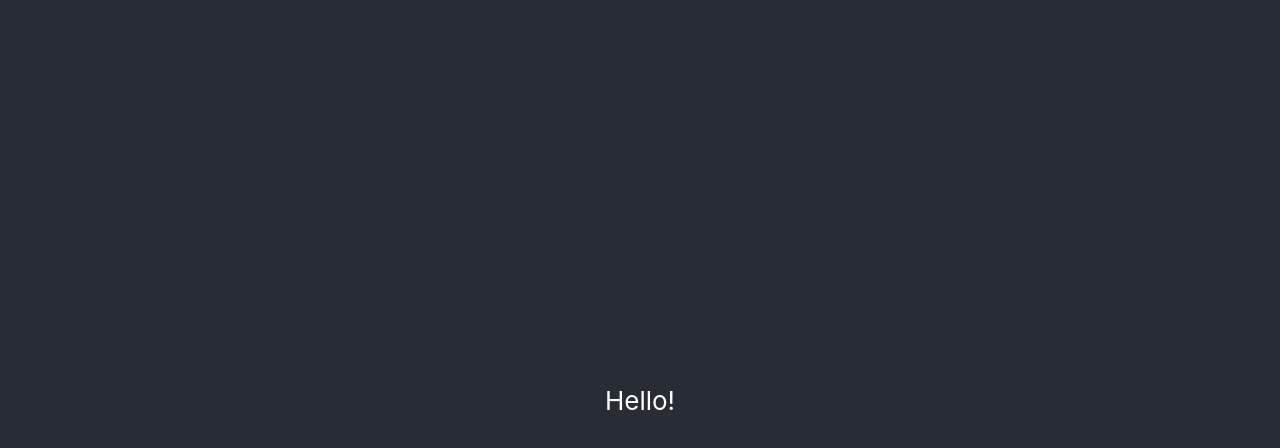
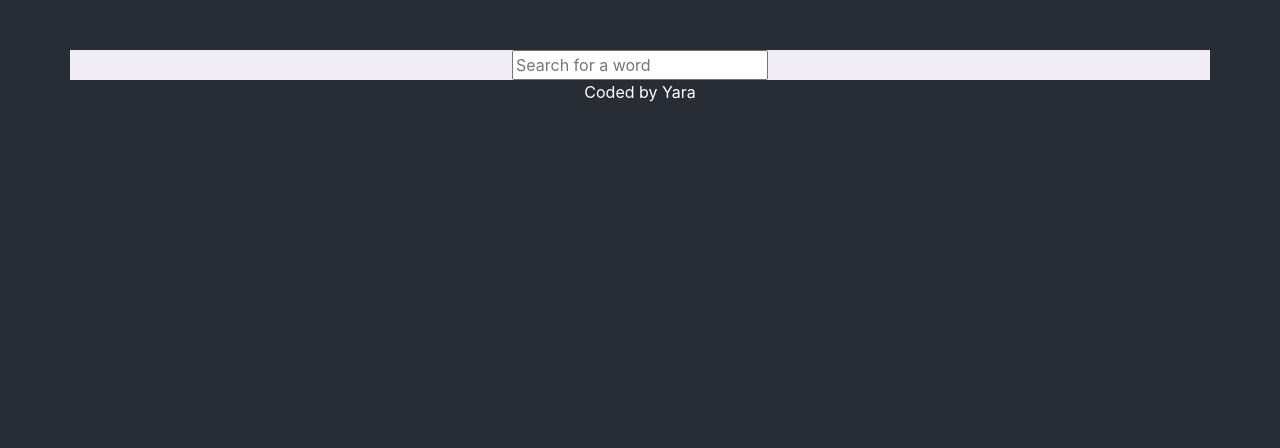
Before and after one commit to Yara-AlH/dictionary-project, a React (Create React App) app: page / in a window 1280 px wide. Shown: the top 448 px of the page. Built offline with nearby package versions, Linux system fonts and the light colour scheme.

Commit message:
basic search form added

```diff
--- a/src/App.css
+++ b/src/App.css
@@ -1,38 +1,13 @@
+body {
+  background-color: #282c34;
+  margin: 50px;
+}
+
+.container {
+  background-color: #f0edf6;
+}
+
 .App {
   text-align: center;
+  color: #212529;
 }
-
-.App-logo {
-  height: 40vmin;
-  pointer-events: none;
-}
-
-@media (prefers-reduced-motion: no-preference) {
-  .App-logo {
-    animation: App-logo-spin infinite 20s linear;
-  }
-}
-
-.App-header {
-  background-color: #282c34;
-  min-height: 100vh;
-  display: flex;
-  flex-direction: column;
-  align-items: center;
-  justify-content: center;
-  font-size: calc(10px + 2vmin);
-  color: white;
-}
-
-.App-link {
-  color: #61dafb;
-}
-
-@keyframes App-logo-spin {
-  from {
-    transform: rotate(0deg);
-  }
-  to {
-    transform: rotate(360deg);
-  }
-}
--- a/src/App.js
+++ b/src/App.js
@@ -1,9 +1,16 @@
+import Dictionary from "./Dictionary";
+import Footer from "./Footer";
 import "./App.css";
 
 function App() {
   return (
     <div className="App">
-      <header className="App-header">Hello!</header>
+      <div className="container ">
+        <main>
+          <Dictionary />
+        </main>
+      </div>
+      <Footer />
     </div>
   );
 }
--- /dev/null
+++ b/src/Dictionary.js
@@ -0,0 +1,27 @@
+import React, { useState } from "react";
+import "./Dictionary.css";
+
+export default function Dictionary() {
+  const [keyword, setKeyword] = useState("");
+
+  function search(event) {
+    event.preventDefault();
+    alert(`Searching for ${keyword}`);
+  }
+
+  function handleKeywordChange(event) {
+    setKeyword(event.target.value);
+  }
+
+  return (
+    <div className="Dictionary">
+      <form onSubmit={search}>
+        <input
+          type="search"
+          placeholder="Search for a word"
+          onChange={handleKeywordChange}
+        />
+      </form>
+    </div>
+  );
+}
--- /dev/null
+++ b/src/Footer.css
@@ -0,0 +1,3 @@
+.Footer {
+  color: white;
+}
--- /dev/null
+++ b/src/Footer.js
@@ -0,0 +1,5 @@
+import "./Footer.css";
+
+export default function Footer() {
+  return <div className="Footer">Coded by Yara</div>;
+}
```
Also changed, not shown: src/index.js (+6 -9 lines), src/Dictionary.css (added).
